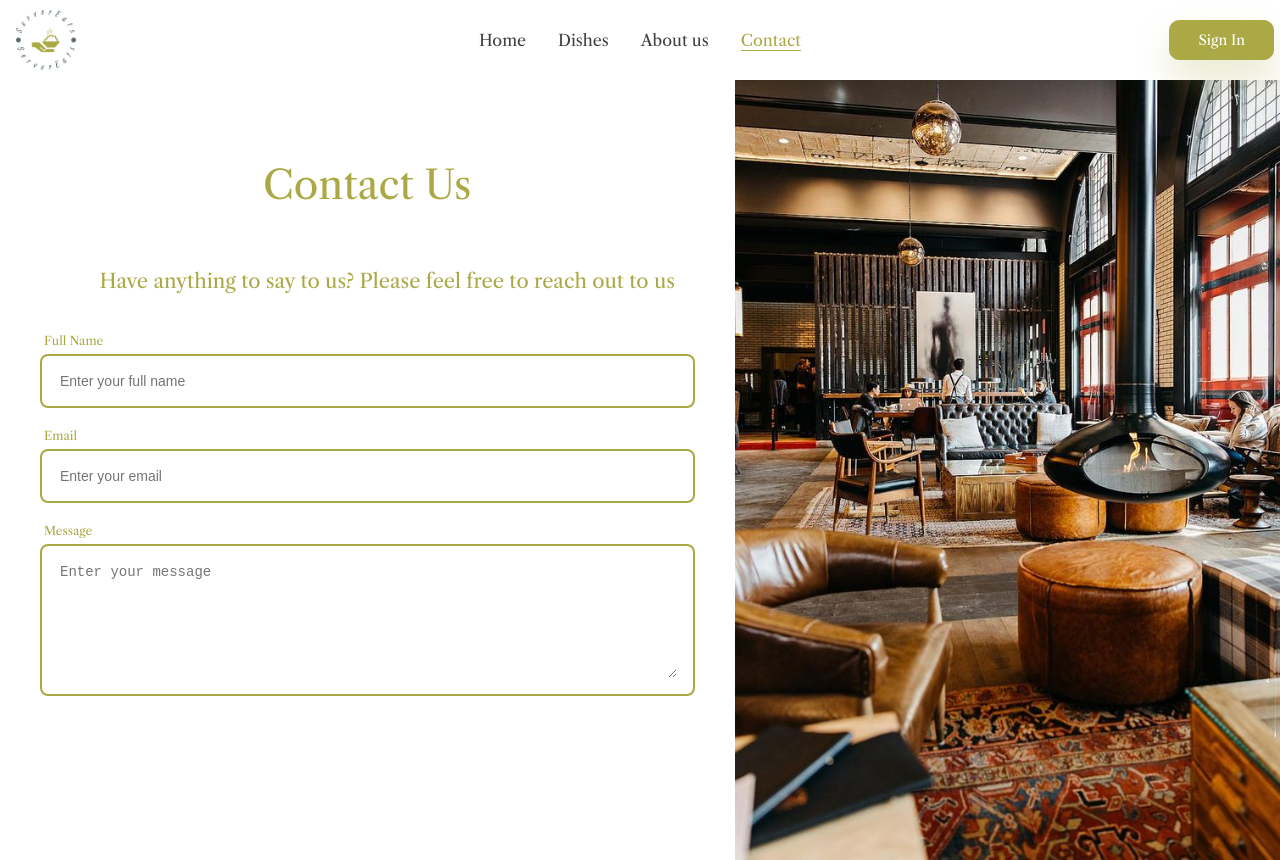
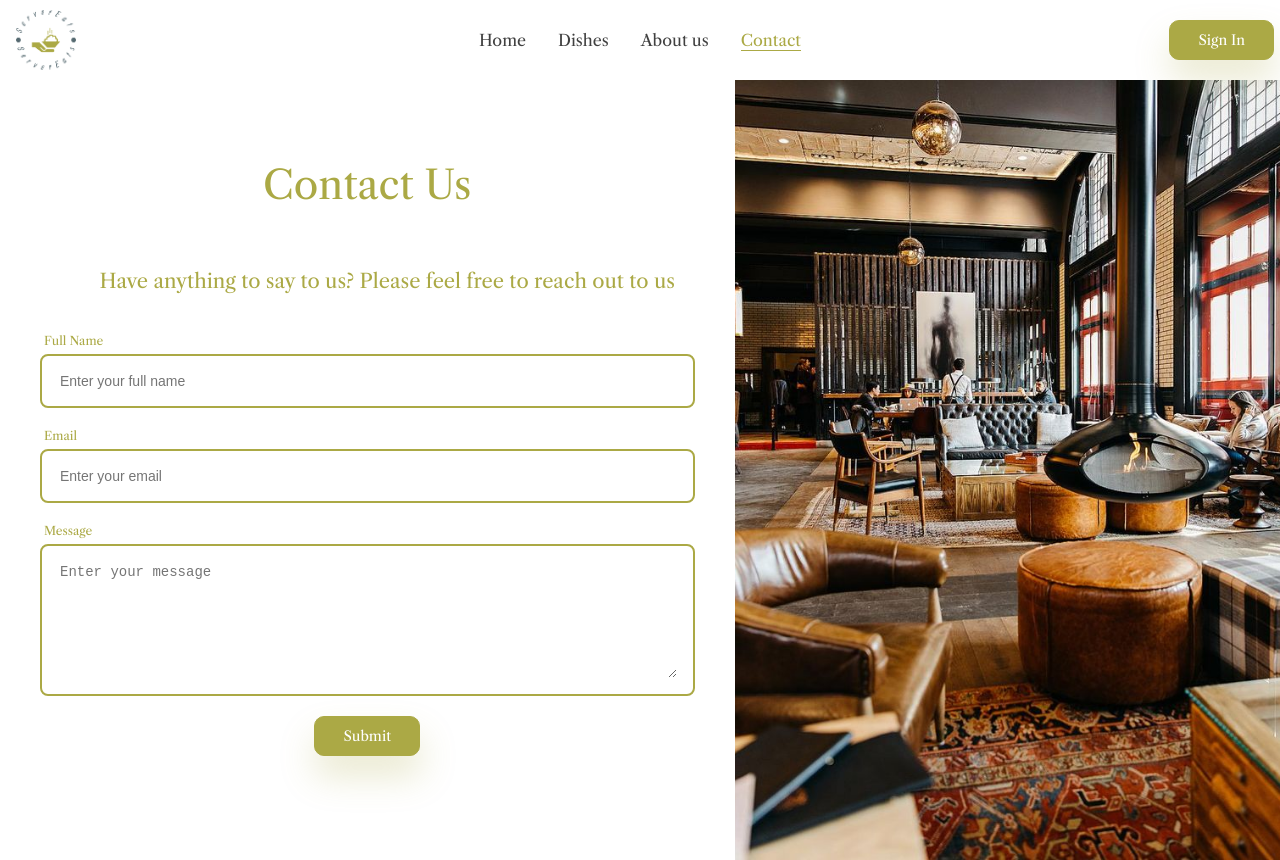
Before and after one commit to rahulpalanivel/ServerEats, a React (Create React App) app in the folder client/: page /contactus in a window 1280 px wide. Built offline with nearby package versions, Linux system fonts and the light colour scheme.

Commit message:
chef Page

```diff
--- a/client/src/App.js
+++ b/client/src/App.js
@@ -10,7 +10,8 @@ import FoodDetails from "./pages/FoodDetails";
 import FoodListing from "./pages/FoodListing";
 import Home from "./pages/Home";
 import AdminDashboard from "./pages/admin/AdminDashboard";
-import ChefHome from "./pages/chef/ChefHomePage";
+// import ChefHome from "./pages/chef/ChefHomePage";
+import Chef from "./pages/chef/ChefPage";
 import Cart from "./pages/customer/Cart";
 import Detail from "./pages/customer/OrderDetails";
 import Orders from "./pages/customer/Orders";
@@ -44,7 +45,8 @@ function App() {
             <Route path="/aboutus" exact element={<Aboutus />} />
             <Route path="/contactus" exact element={<Contactus />} />
 
-            <Route path="/chef" exact element={<ChefHome />} />
+            {/* <Route path="/chef" exact element={<ChefHome />} /> */}
+            <Route path="/chef" exact element={<Chef />} />
 
             <Route path="/admin" exact element={<AdminDashboard />} />
           </Routes>
--- /dev/null
+++ b/client/src/components/Sidebar.jsx
@@ -0,0 +1,56 @@
+import DoneOutlinedIcon from "@mui/icons-material/DoneOutlined";
+import HistoryIcon from "@mui/icons-material/History";
+import HomeOutlinedIcon from "@mui/icons-material/HomeOutlined";
+import MoreHorizOutlinedIcon from "@mui/icons-material/MoreHorizOutlined";
+import SettingsOutlinedIcon from "@mui/icons-material/SettingsOutlined";
+import styled from "styled-components";
+
+const Sidebar = () => {
+  const Container = styled.div`
+    display: flex;
+    flex-direction: column;
+    padding: 20px 10px 0px 10px;
+    height: 95%;
+    background-color: white;
+    border-radius: 15px;
+    gap: 20px;
+    border: 1px solid ${({ theme }) => theme.bg};
+    box-shadow: 0px 0px 2px 0px grey;
+  `;
+  const Button = styled.div`
+    color: grey;
+    display: flex;
+    flex-direction: row;
+    gap: 10px;
+    height: 7%;
+    font-size: 16px;
+    font-weight: 600;
+    padding: 10px;
+    border-radius: 15px;
+    // border: 1px solid ${({ theme }) => theme.bg + 90};
+    // box-shadow: 0px 0px 2px 0px grey;
+    background-color: white;
+  `;
+  return (
+    <Container>
+      <Button onClick={() => {}}>
+        <HomeOutlinedIcon></HomeOutlinedIcon>Home
+      </Button>
+      <Button onClick={() => {}}>
+        <HistoryIcon></HistoryIcon>Get All Orders
+      </Button>
+      <Button onClick={() => {}}>
+        <MoreHorizOutlinedIcon></MoreHorizOutlinedIcon>
+        Get Pending Orders
+      </Button>
+      <Button onClick={() => {}}>
+        <DoneOutlinedIcon></DoneOutlinedIcon>Get Accepted Orders
+      </Button>
+      <Button>
+        <SettingsOutlinedIcon></SettingsOutlinedIcon>Settings
+      </Button>
+    </Container>
+  );
+};
+
+export default Sidebar;
--- a/client/src/pages/Contactus.jsx
+++ b/client/src/pages/Contactus.jsx
@@ -1,4 +1,5 @@
 import styled from "styled-components";
+import Button from "../components/Button";
 import TextInput from "../components/TextInput";
 import img from "../utils/Images/rec.jpg";
 
@@ -47,6 +48,12 @@ const Text = styled.div`
   color: ${({ theme }) => theme.primary};
 `;
 
+const Btn = styled.div`
+  display: flex;
+  justify-content: center;
+  padding: 20px;
+`;
+
 const Contactus = () => {
   return (
     <Container>
@@ -76,6 +83,9 @@ const Contactus = () => {
             rows={7}
             handelChange={(e) => {}}
           />
+          <Btn>
+            <Button text="Submit" small />
+          </Btn>
         </Left>
         <Right>
           <Img src={img} />
--- a/client/src/pages/chef/ChefHomePage.jsx
+++ b/client/src/pages/chef/ChefHomePage.jsx
@@ -1,6 +1,6 @@
 import { CircularProgress } from "@mui/material";
 import React, { useEffect, useState } from "react";
-import { useLocation } from "react-router-dom";
+import { useLocation, useNavigate } from "react-router-dom";
 import styled from "styled-components";
 import { getOrders, updateOrder } from "../../api";
 import Button from "../../components/Button";
@@ -12,6 +12,7 @@ const ChefHome = () => {
   const [orders, setOrders] = useState([]);
   const [loading, setLoading] = useState(false);
   const [reload, setReload] = useState(false);
+  const navigate = useNavigate();
   const getAllOrders = async () => {
     setLoading(true);
     const token = localStorage.getItem("ServerEats");
@@ -35,29 +36,20 @@ const ChefHome = () => {
     getAllOrders();
   }, [reload]);
 
+  const showOrder = (item) => {
+    navigate("/details", { state: item });
+  };
+
   const Container = styled.div`
-    padding: 80px 0px 0px 0px;
-    padding-bottom: 100px;
-    min-height: 680px;
-    max-width: 100%;
+    // padding: 80px 0px 0px 0px;
+    // padding-bottom: 100px;
+    // min-height: 680px;
+    // max-width: 100%;
     overflow-y: scroll;
     display: flex;
     align-items: center;
     flex-direction: column;
-    gap: 30px;
-    @media (max-width: 768px) {
-      padding: 20px 12px;
-    }
     background: ${({ theme }) => theme.bg};
-  `;
-
-  const ProTitle = styled.div`
-    padding: 10px;
-    font-size: 36px;
-    font-weight: 500;
-    width: 95%;
-    color: ${({ theme }) => theme.primary};
-    text-align: Left;
   `;
 
   const Title = styled.div`
@@ -127,7 +119,6 @@ font-size: 20px;`}
 
   return (
     <Container>
-      <ProTitle>Welcome chef: {name}</ProTitle>
       {loading ? (
         <CircularProgress />
       ) : (
@@ -144,7 +135,7 @@ font-size: 20px;`}
                 <TableItem bold>Status</TableItem>
               </Table>
               {orders.map((item) => (
-                <Tile>
+                <Tile onClick={() => showOrder(item)}>
                   <Table>
                     <TableItem flex>
                       <Product>
--- /dev/null
+++ b/client/src/pages/chef/ChefPage.jsx
@@ -0,0 +1,38 @@
+import styled from "styled-components";
+import Sidebar from "../../components/Sidebar";
+import ChefHome from "./ChefHomePage";
+
+const Chef = () => {
+  const Container = styled.div`
+    display: flex;
+    flex-direction: row;
+    padding: 80px 0px 0px 0px;
+    background-color: ${({ theme }) => theme.bg};
+  `;
+  const Left = styled.div`
+    position: sticky;
+    top: 80px;
+    padding: 10px;
+    background-color: ${({ theme }) => theme.bg};
+    width: 18%;
+    max-height: 780px;
+  `;
+  const Right = styled.div`
+    overflow-y: scroll;
+    width: 100%;
+    padding: 10px;
+    background-color: ${({ theme }) => theme.bg};
+  `;
+  return (
+    <Container>
+      <Left>
+        <Sidebar></Sidebar>
+      </Left>
+      <Right>
+        <ChefHome></ChefHome>
+      </Right>
+    </Container>
+  );
+};
+
+export default Chef;
```
Also changed, not shown: 2 other files (tests, documents, lock files or other folders).
